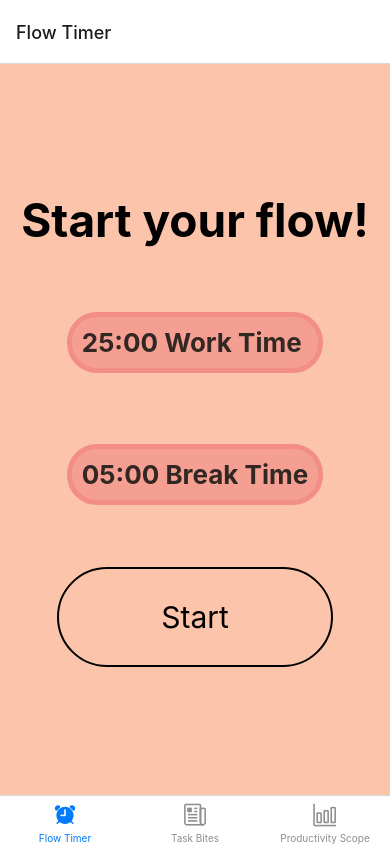
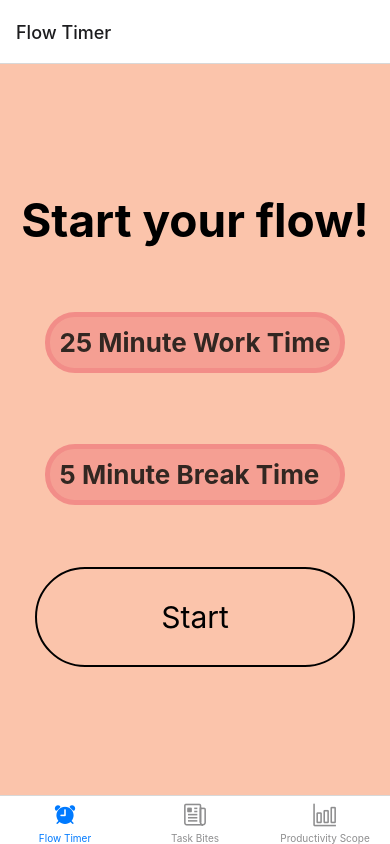
Before and after one commit to Clarencemeo/SmartShift, a React Native app: screen / in a window 390 px wide. Built offline with nearby package versions, Linux system fonts and the light colour scheme.

Commit message:
merged code with christie's timer

```diff
--- a/navigation/screens/PomodoroTimer.js
+++ b/navigation/screens/PomodoroTimer.js
@@ -18,12 +18,12 @@ export function getTimerWorkDuration() {
     //You can call setWorkTimer to adjust the value of timerWorkDuration.
 
     //I.E setWorkTimer(5) would set timerWorkDuration to a new value of 5.
-    const [timerWorkDuration, setWorkTimer] = useState('25:00');
+    const [timerWorkDuration, setWorkTimer] = useState(25);
     return timerWorkDuration;
 }
 
 export function getTimerBreakDuration() {
-    const [timerBreakDuration, setBreak] = useState('05:00');
+    const [timerBreakDuration, setBreak] = useState(5);
     return timerBreakDuration;
 }
 
@@ -43,8 +43,8 @@ export default function PomodoroTimer() {
         <View style = {styles.timerContainer}>
             <Text style = {styles.timerTitle} onPress={() => alert('Start your flow!')}>Start your flow!</Text>
             <View style = {styles.midcontainer}>
-                <Text style = {styles.timerText} onPress={() => alert('This is how long you will work!')}>{timerWorkDuration} Work Time</Text>
-                <Text style = {styles.timerText} onPress={() => alert('This is how long your break will be!')}>{timerBreakDuration} Break Time</Text>
+                <Text style = {styles.timerText} onPress={() => alert('This is how long you will work!')}>{timerWorkDuration} Minute Work Time</Text>
+                <Text style = {styles.timerText} onPress={() => alert('This is how long your break will be!')}>{timerBreakDuration} Minute Break Time</Text>
                 <TouchableOpacity style = {styles.buttonStyle} onPress={() =>
                     navigation.navigate('StartTimer')
                 }>
--- a/navigation/screens/StartTimer.js
+++ b/navigation/screens/StartTimer.js
@@ -1,14 +1,26 @@
 import * as React from 'react';
 import { getTimerWorkDuration } from './PomodoroTimer';
 import {StyleSheet, View, Text, Fragment, TouchableOpacity} from 'react-native';
+import { Timer } from 'react-native-stopwatch-timer';
 
 //as of now, just shows the timer in a bad font.
 //backend should make sure the timer is counting down.
 function App() {
   const timer = getTimerWorkDuration();
   return (
-    <View>
-        <Text style = {styles.font}>{timer} hi</Text>
+    <View style = {styles.font}>
+        <Timer
+            totalDuration={getTimerWorkDuration() * 60000}
+            start={true}
+            reset={false}
+            options={timerDesign}
+            handleFinish={() => {
+                alert('Timer over');
+            }}
+            getTime={(time) => {
+                console.log(time);
+            }}
+        />
     </View>
   );
 }
@@ -19,3 +31,15 @@ const styles = StyleSheet.create({
         fontSize: 30
     }
 });
+
+const timerDesign = {
+    container: {
+      flexDirection: 'row',
+      alignItems: 'center',
+    },
+    text: {
+      fontSize: 70,
+      color: "red",
+      fontWeight: '200',
+    }
+  };
--- a/package.json
+++ b/package.json
@@ -20,7 +20,8 @@
     "react-native-gesture-handler": "~2.9.0",
     "react-native-reanimated": "~2.14.4",
     "react-native-safe-area-context": "4.5.0",
-    "react-native-screens": "~3.20.0"
+    "react-native-screens": "~3.20.0",
+    "react-native-stopwatch-timer": "^0.0.21"
   },
   "devDependencies": {
     "@babel/core": "^7.20.0"
```
Also changed, not shown: 1 other file (tests, documents, lock files or other folders).
